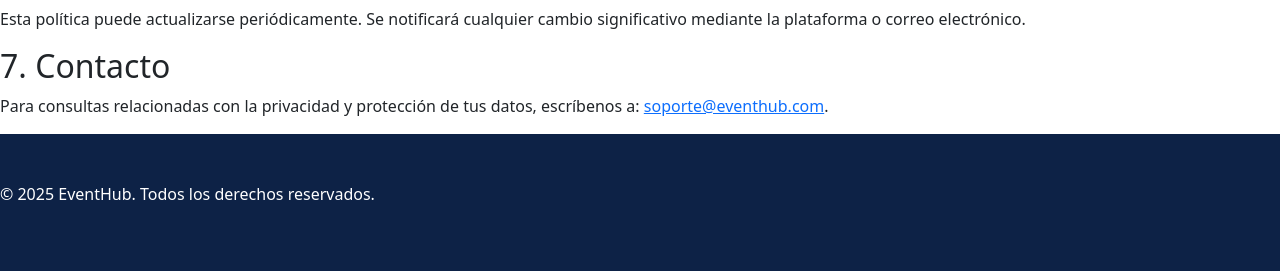
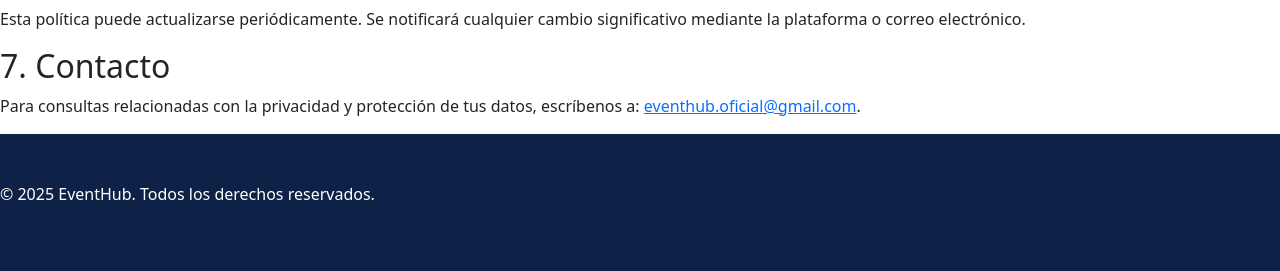
Before and after one commit to Strulop/EventHub-Proyect, a Flask app: page /cookie-policy in a window 1280 px wide. Shown: the part 783-1054 px from the top of the page. Run offline with Flask 3, Linux system fonts and the light colour scheme; some libraries are stand-ins or nearby versions.

Commit message:
cambios politica privacidad
he cambiado el correo electronico

```diff
--- a/templates/cookie_policy.html
+++ b/templates/cookie_policy.html
@@ -51,7 +51,7 @@
     <p>Esta política puede actualizarse periódicamente. Se notificará cualquier cambio significativo mediante la plataforma o correo electrónico.</p>
 
     <h2>7. Contacto</h2>
-    <p>Para consultas relacionadas con la privacidad y protección de tus datos, escríbenos a: <a href=\"mailto:soporte@eventhub.com\">soporte@eventhub.com</a>.</p>
+    <p>Para consultas relacionadas con la privacidad y protección de tus datos, escríbenos a: <a href=\"mailto:eventhub.oficial@gmail.com\">eventhub.oficial@gmail.com</a>.</p>
 
     <footer class=\"mt-5\">
         <p>&copy; 2025 EventHub. Todos los derechos reservados.</p>
```
